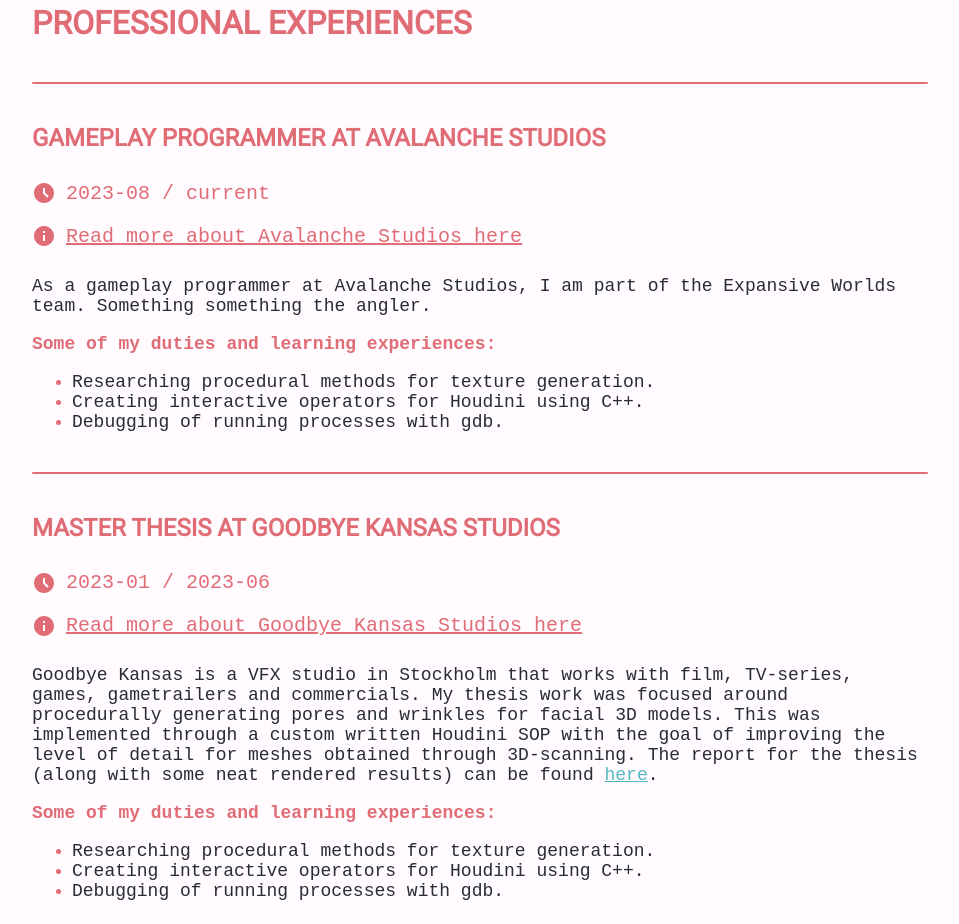
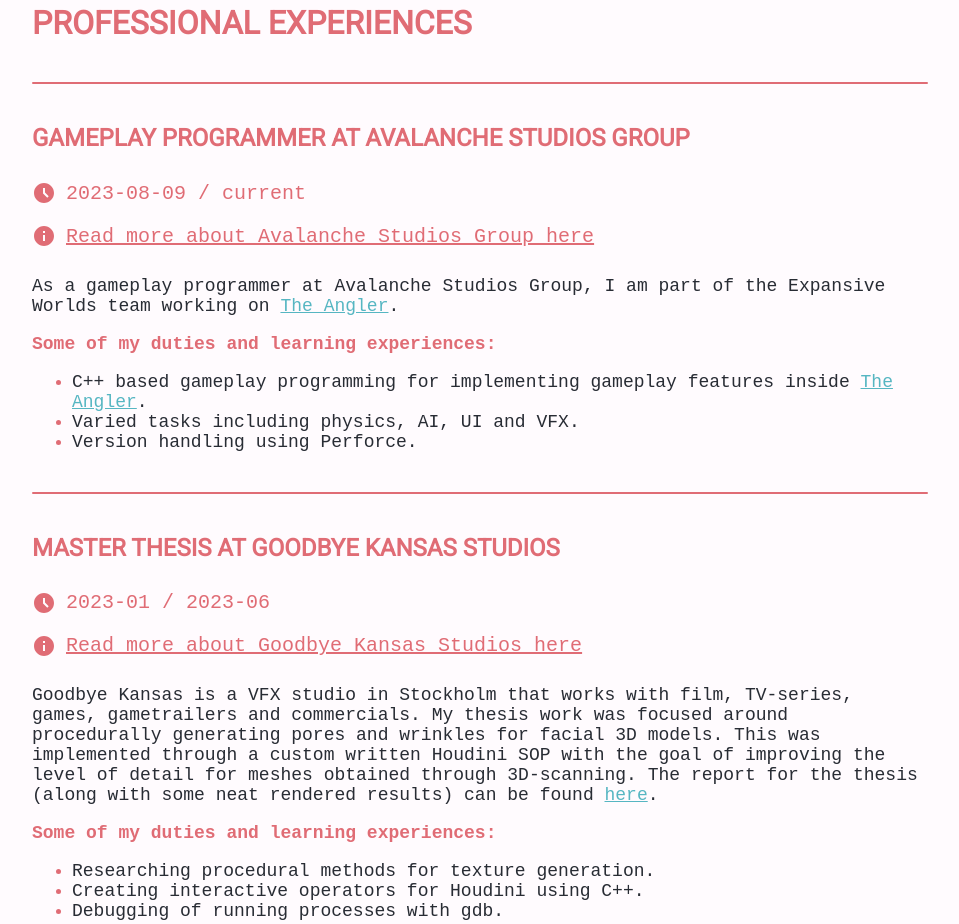
Before and after one commit to jonan270/Interactive-portfolio, a React (Create React App) app: page / in a window 1280 px wide. Shown: the part 3520-4444 px from the top of the page, without its empty margins (160-1119 px from the left). Built offline with nearby package versions, Linux system fonts and the light colour scheme.

Commit message:
Update Avalanche entry

```diff
--- a/src/components/Experience.tsx
+++ b/src/components/Experience.tsx
@@ -10,6 +10,8 @@
         "https://www.swegon.com"
     const divaLink: string =
         "https://www.foo.com"
+    const theAnglerLink: string =
+        "https://cotwtheangler.com/"
 
 
     return(
@@ -22,10 +24,10 @@
             <br />
             <h1>PROFESSIONAL EXPERIENCES</h1>
             <hr />
-            <h2>GAMEPLAY PROGRAMMER AT AVALANCHE STUDIOS</h2>
+            <h2>GAMEPLAY PROGRAMMER AT AVALANCHE STUDIOS GROUP</h2>
             <div className="iconTextRow">
                 <AccessTimeFilledIcon color="primary"/>
-                <p className="iconText">2023-08 / current</p>
+                <p className="iconText">2023-08-09 / current</p>
             </div>
             <div className="iconTextRow">
                 <InfoIcon color="primary"/>
@@ -34,20 +36,27 @@
                     href="https://avalanchestudios.com/"
                     target="_blank" rel="noreferrer"
                 >
-                    Read more about Avalanche Studios here
+                    Read more about Avalanche Studios Group here
                 </a>
             </div>
             <p>
-                As a gameplay programmer at Avalanche Studios, I am part of
-                the Expansive Worlds team. Something something the angler.
+                As a gameplay programmer at Avalanche Studios Group, I am part of
+                the Expansive Worlds team working on <a href={theAnglerLink} target="_blank" rel="noreferrer">
+                        The Angler
+                </a>.
             </p>
             <h3>
                 Some of my duties and learning experiences:
             </h3>
             <ul>
-                <li><p>Researching procedural methods for texture generation.</p></li>
-                <li><p>Creating interactive operators for Houdini using C++.</p></li>
-                <li><p>Debugging of running processes with gdb.</p></li>
+                <li><p>
+                    C++ based gameplay programming for implementing gameplay features
+                    inside <a href={theAnglerLink} target="_blank" rel="noreferrer">
+                        The Angler
+                    </a>.
+                </p></li>
+                <li><p>Varied tasks including physics, AI, UI and VFX.</p></li>
+                <li><p>Version handling using Perforce.</p></li>
             </ul>
             <hr />
             <h2>MASTER THESIS AT GOODBYE KANSAS STUDIOS</h2>
```
